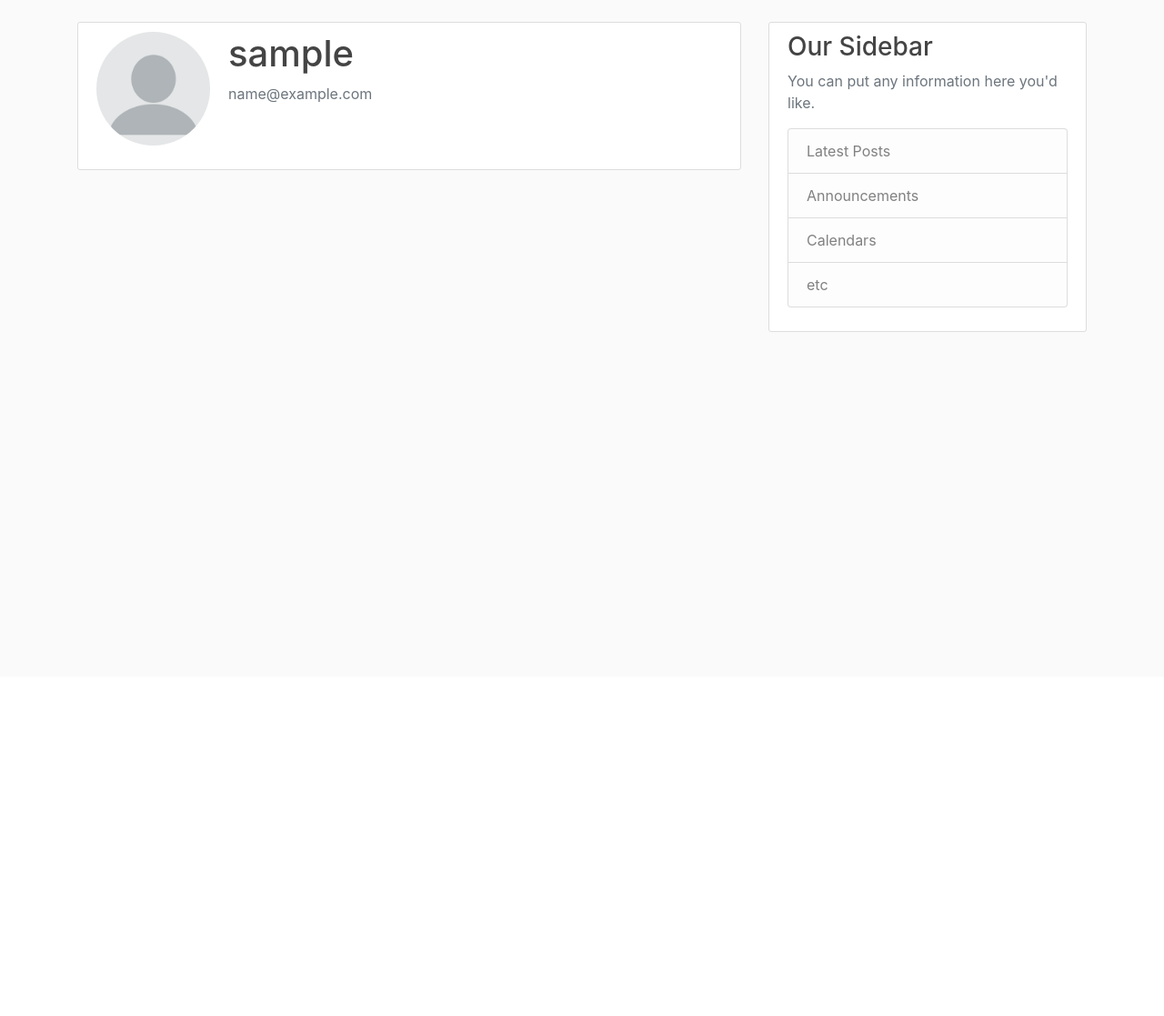
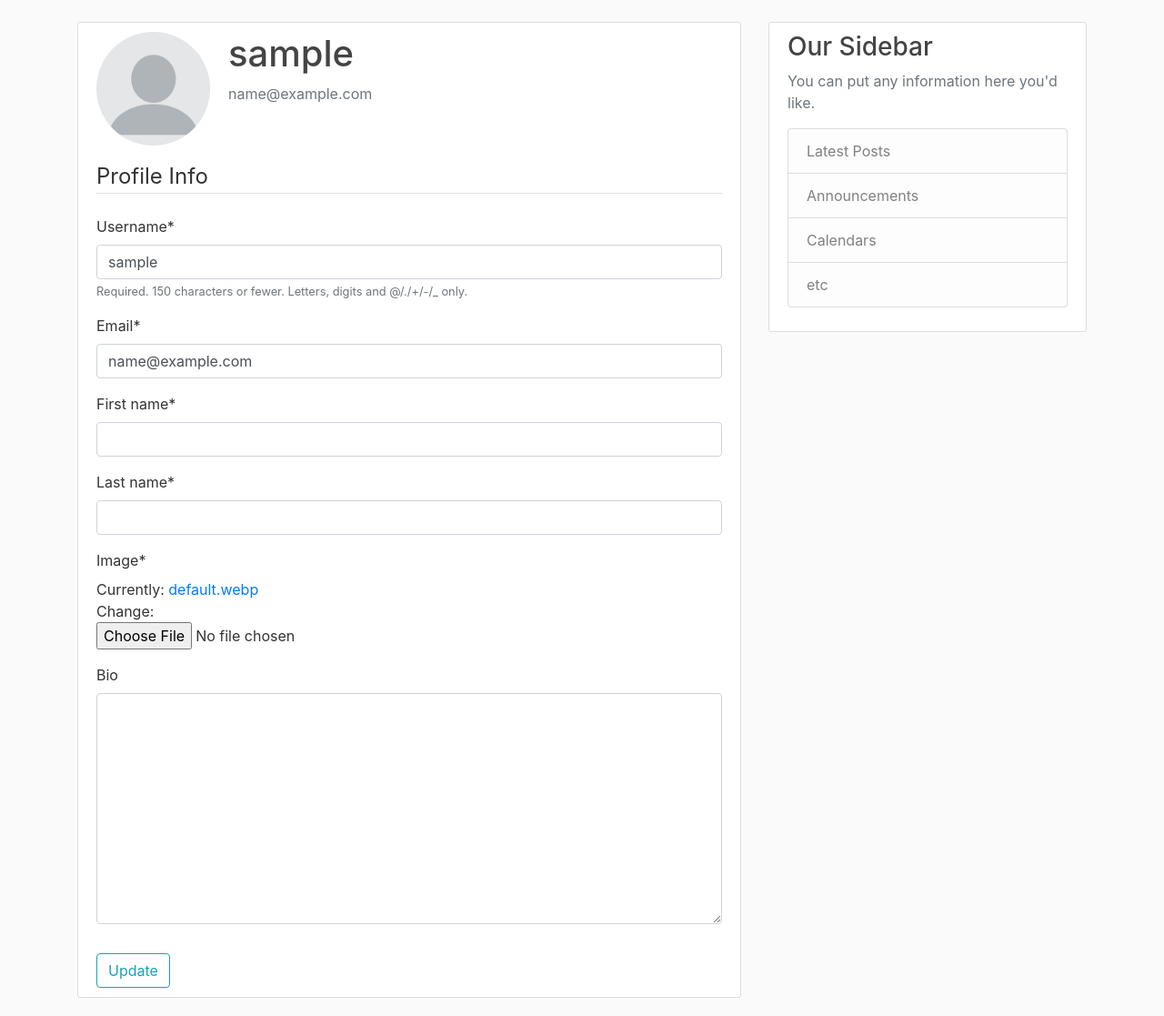
Before and after one commit to rsupanta/django-blog, a Django app: page /profile/ in a window 1280 px wide. Shown: the part 56-1173 px from the top of the page at 91% size. Before the commit the page ends 421 px from the top, so only its background shows below. Run offline with Django 3.2, Linux system fonts and the light colour scheme; the visitor is signed in with stand-in values (Sample User, id 1); some libraries are stand-ins or nearby versions.

Commit message:
Now user can update profile from frontend

```diff
--- a/users/forms.py
+++ b/users/forms.py
@@ -2,6 +2,7 @@ from django import forms
 from django.contrib.auth.models import User
 from django.contrib.auth.forms import UserCreationForm
 from django.core.exceptions import ValidationError
+from .models import Profile
 
 
 class UserRegistrationForm(UserCreationForm):
@@ -13,11 +14,33 @@ class UserRegistrationForm(UserCreationForm):
             'username',
             'email',
             'password1',
-            'password2'
+            'password2',
         ]
 
-    def email_clean(self):
-        email = self.cleaned_data.get('email')
-        if User.objects.filter(email=email).exists():
-            raise ValidationError("Email already exists!")
-        return self.cleaned_data
+    def clean_email(self):
+        data = self.cleaned_data['email']
+        if User.objects.filter(email=data).exists():
+            raise forms.ValidationError("This email already used")
+        return data
+
+
+class UserUpdateForm(forms.ModelForm):
+    email = forms.EmailField()
+
+    class Meta:
+        model = User
+        fields = [
+            'username',
+            'email',
+        ]
+
+
+class ProfileUpdateForm(forms.ModelForm):
+    class Meta:
+        model = Profile
+        fields = [
+            'first_name',
+            'last_name',
+            'image',
+            'bio',
+        ]
--- a/users/templates/users/profile.html
+++ b/users/templates/users/profile.html
@@ -9,6 +9,16 @@
             <p class="text-secondary">{{ user.email }}</p>
         </div>
     </div>
-    <!-- FORM HERE -->
+    <form method="POST" enctype="multipart/form-data">
+        {% csrf_token %}
+        <fieldset class="form-group">
+            <legend class="border-bottom mb-4">Profile Info</legend>
+            {{ u_form|crispy }}
+            {{ p_form|crispy }}
+        </fieldset>
+        <div class="from-group">
+            <button class="btn btn-outline-info" type="submit">Update</button>
+        </div>
+    </form>
 </div>
 {% endblock content %}
--- a/users/views.py
+++ b/users/views.py
@@ -1,7 +1,7 @@
 from django.shortcuts import render, redirect
 from django.contrib import messages
 from django.contrib.auth.decorators import login_required
-from .forms import UserRegistrationForm
+from .forms import UserRegistrationForm, UserUpdateForm, ProfileUpdateForm
 
 
 def register(request):
@@ -20,4 +20,32 @@ def register(request):
 
 @login_required
 def profile(request):
-    return render(request, 'users/profile.html')
+    if request.method == 'POST':
+        u_form = UserUpdateForm(
+            request.POST,
+            instance=request.user
+        )
+
+        p_form = ProfileUpdateForm(
+            request.POST,
+            request.FILES,
+            instance=request.user.profile
+        )
+
+        if u_form.is_valid() and p_form.is_valid():
+            u_form.save()
+            p_form.save()
+            messages.success(
+                request, f'Your account has been updated successfully!')
+            return redirect('profile')
+
+    else:
+        u_form = UserUpdateForm(instance=request.user)
+        p_form = ProfileUpdateForm(instance=request.user.profile)
+
+    context = {
+        'u_form': u_form,
+        'p_form': p_form,
+    }
+
+    return render(request, 'users/profile.html', context)
```
Also changed, not shown: blog/migrations/0001_initial.py (added), blog/migrations/__init__.py (added), users/migrations/0001_initial.py (added), users/migrations/__init__.py (added).
